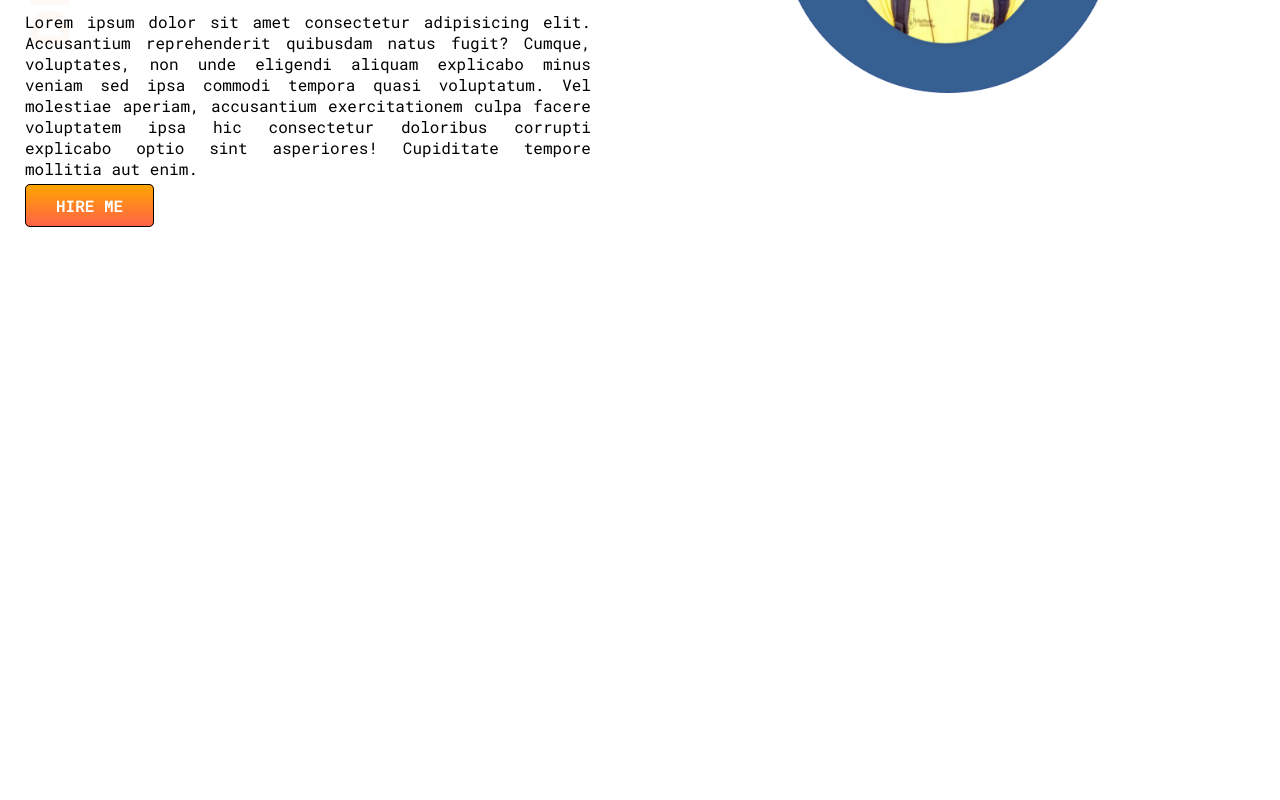
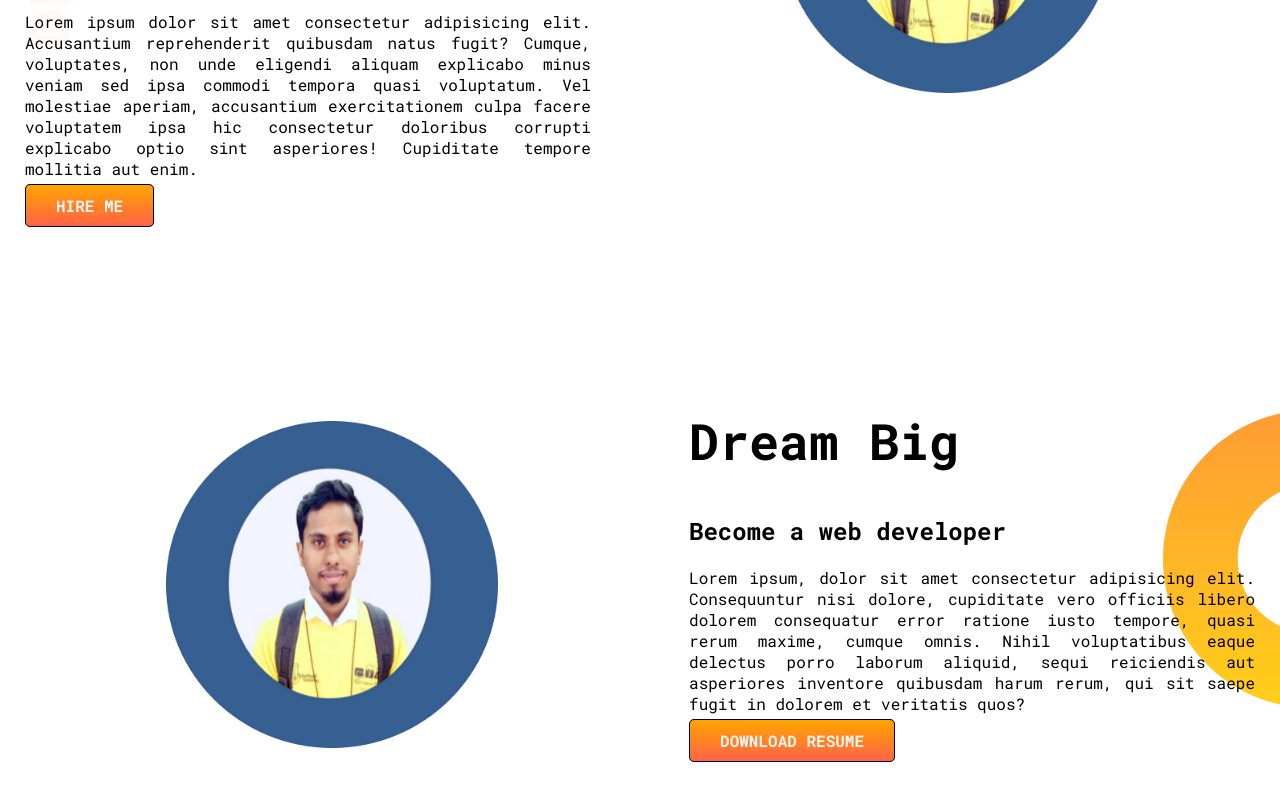
Before and after one commit to nakibul01/developer-portfolio, a plain HTML site: page index.html in a window 1280 px wide. Shown: the part 314-1114 px from the top of the page. Before the commit the page ends 800 px from the top, so only its background shows below. Drawn offline with Linux system fonts and the light colour scheme.

Commit message:
Section2

```diff
--- a/index.html
+++ b/index.html
@@ -11,7 +11,7 @@
 
 <body>
     <section class="top-banner">
-        <div class="left">
+        <div class="half-width">
             <h1>Welcome to</h1>
             <h1><span class="orange-color">Nishat Miah</span> world!</h1>
             <h3>Web Developer</h3>
@@ -28,6 +28,23 @@
             <img src="images/nishat.png" alt="Md Nishat Miah">
         </div>
     </section>
+
+    <section class="dream-big">
+        <div class="right">
+            <img src="images/nishat.png" alt="Md Nishat Miah">
+        </div>
+
+        <div class="half-width">
+            <h1>Dream Big</h1>
+            <h2>Become a web developer</h2>
+            <p>Lorem ipsum, dolor sit amet consectetur adipisicing elit. Consequuntur nisi dolore, cupiditate vero
+                officiis libero dolorem consequatur error ratione iusto tempore, quasi rerum maxime, cumque omnis. Nihil
+                voluptatibus eaque delectus porro laborum aliquid, sequi reiciendis aut asperiores inventore quibusdam
+                harum rerum, qui sit saepe fugit in dolorem et veritatis quos?</p>
+
+            <a target="_blank" class="link-button" href="#">DOWNLOAD RESUME</a>
+        </div>
+    </section>
 </body>
 
 </html>
--- a/style.css
+++ b/style.css
@@ -10,30 +10,31 @@ h1{
 }
 
 section{
+    margin-bottom: 100px;
     display: flex;
 }
 
-.left {
+.half-width {
     width: 55%;
     padding: 25px;
 }
 
-.left p{
+.half-width p{
     text-align: justify;
 }
 
-.left .orange-color{
+.half-width .orange-color{
     color: orange;
 }
 
 .link-button{
-    color: white;
+    color: whitesmoke;
     font-weight: 700;
     text-decoration: none;
+    border-radius: 5px;
+    background-image: linear-gradient(orange, tomato);
     border: 1px solid black;
-    background-image: linear-gradient(orange, tomato);
     padding: 10px 30px;
-    border-radius: 5px;
 }
 
 .top-banner{
@@ -50,3 +51,9 @@ section{
     display: block;
     width: 50%;
 }
+
+.dream-big{
+    background-image: url(images/dream-bg.png);
+    background-repeat: no-repeat;
+    background-position: right;
+}
```
